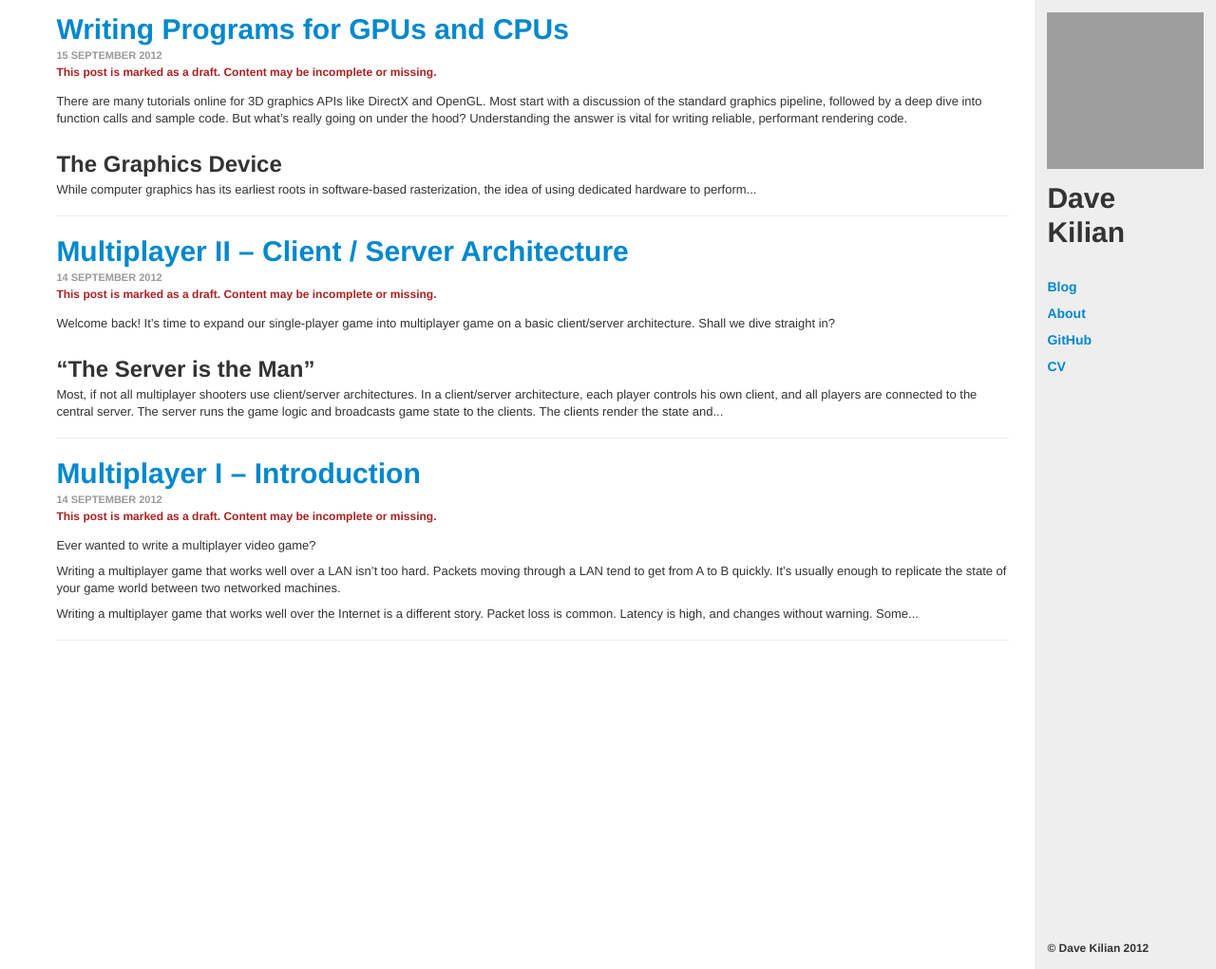
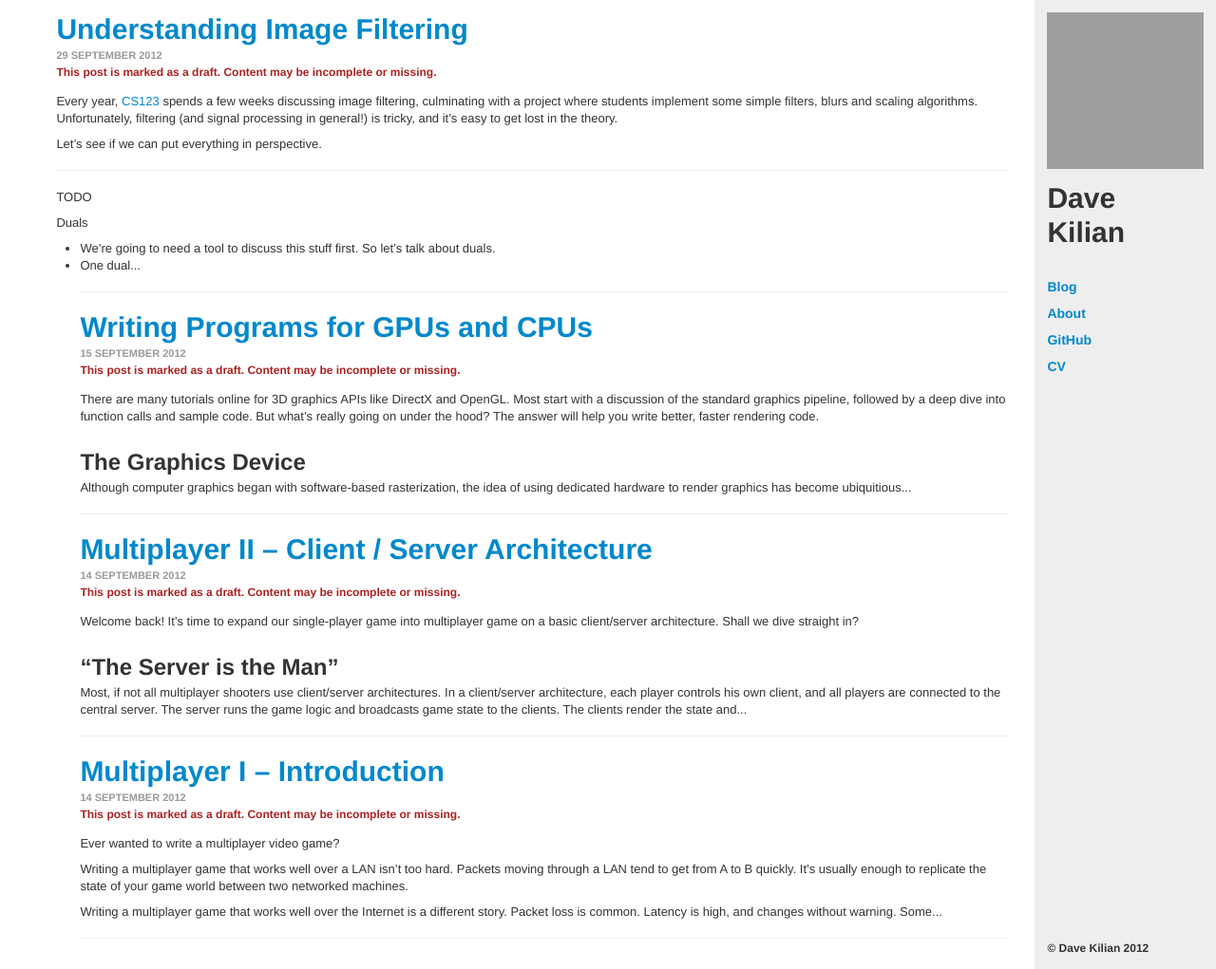
Before and after one commit to davekilian/davekilian.github.com, a Jekyll site: the page built from index.html, in a window 1280 px wide and 1021 px high. Shown: the whole window at 95% size. Built offline with Jekyll 4.4.1, drawn with Linux system fonts in a browser that asks for light colours; Markdown is read by kramdown in place of the engine named in the settings; some of the changed lines change nothing that is shown; grey boxes are pictures that could not be loaded.

Commit message:
Skeleton for a blog post about image processing

```diff
--- a/_posts/2012-09-15-programs-for-gpus-cpus.markdown
+++ b/_posts/2012-09-15-programs-for-gpus-cpus.markdown
@@ -8,15 +8,13 @@ draft: true
 There are many tutorials online for 3D graphics APIs like DirectX and OpenGL.
 Most start with a discussion of the standard graphics pipeline, followed by a
 deep dive into function calls and sample code. But what's really going on
-under the hood? Understanding the answer is vital for writing reliable,
-performant rendering code.
+under the hood? The answer will help you write better, faster rendering code.
 
 ## The Graphics Device
 
-While computer graphics has its earliest roots in software-based
-rasterization, the idea of using dedicated hardware to perform
-graphics-related tasks has become ubiquitious in computing today. To
-understand why, it's important to look at what makes graphics hardware
+Although computer graphics began with software-based rasterization, the idea
+of using dedicated hardware to render graphics has become ubiquitious in
+computing today. To understand why, we'll look at what makes graphics hardware
 special.
 
 The graphics card is an add-in card you can connect to your PC's
@@ -26,12 +24,12 @@ processors (called GPUs) and onboard RAM.
 
 A GPU can be thought of as a highly parallel CPU. Both GPUs and CPUs
 perform similar tasks (they both execute programs), but they do so
-in very different manners:
+very differently:
 
-* A CPU consists of a handful of complex cores that run at very
-  high speeds (often around 2-3 GHz).  In order to process a large data
-  set, where the same task needs to be performed on each element, the CPU
-  can process few elements at once. It moves through the data set sequentially.
+* A CPU consists of a handful of complex cores that run at high speeds (around
+  2-3 GHz). Given a parallelizable dataset (one with many elements that can be
+  processed in any order), a CPU can only handle a few elements at once. It
+  moves through the data set sequentially.
 
   This is an example of a **MIMD** (pronounced _"mim-dee"_) architecture. MIMD
   stands for "Multiple Instruction / Multiple Data." On a MIMD architecture,
@@ -42,7 +40,7 @@ in very different manners:
   They make up for this simplicity by packing many cores together (10s,
   100s, or sometimes 1000s).
 
-  The resulting system is **SIMD**: Single Instruction, Multiple Data.
+  This system is **SIMD**: Single Instruction, Multiple Data.
   GPUs excel at processing data sets in which each data element can be
   procesed on its own.
 
--- /dev/null
+++ b/_posts/2012-09-29-filtering.markdown
@@ -0,0 +1,117 @@
+---
+layout: post
+title: Understanding Image Filtering
+author: Dave
+draft: true
+---
+
+Every year, [CS123](http://cs.brown.edu/cs123) spends a few weeks discussing
+image filtering, culminating with a project where students implement some
+simple filters, blurs and scaling algorithms.
+Unfortunately, filtering (and signal processing in general!) is tricky, and
+it's easy to get lost in the theory.
+
+Let's see if we can put everything in perspective.
+
+---
+
+TODO
+
+Duals
+* We're going to need a tool to discuss this stuff first. So let's talk about duals.
+* One dual you've probably seen before is derivatives / integrals in calculus.
+* If you take a derivative of a function, you get another function. This new function
+  says something about the original function, but doesn't look like it at all. If
+  you integrate, you get the same thing back.
+* If you change the function, you get a new derivative. If you change the derivative,
+  integration gives you a different functions. So functions and their derivatives
+  line up, and you can go back between each other. This notion is called a _dual_.
+
+Spatial / Frequency Dual
+* Another dual relates to Fourier Transforms (link)
+* Every signal can be represented by a sum of infinitely many sine waves of all
+  possible frequencies. This isn't intuitively obvious!
+* Example with a simple sine wave. Be sure to explain how the horizontal axes don't
+  line up between the duals.
+* More complex example
+* This is a theoretical tool. We'll use it in a minute ...
+
+Sampling
+* Images as continuous functions
+* Our representation is a discretization -- sampling
+* What information can we represent with sampling? Nyquist limit
+* What happens when we don't adhere to the Nyquist limit?
+* So need to filter at twice the frequency of the signal from the real world.
+* But the number of samples we take is fixed ...
+* Compromise: change the signal, throwing out any high frequency noise
+* This is called low-pass filtering
+
+Low-Pass Filtering
+* Why did we take this digression?
+* Because low-pass filtering is really easy in the frequency domain. Just multiply
+  by the box function!
+* Show that it works.
+
+Perspective!
+* To recap, we're trying to represent images using a limited number of discrete samples.
+* To do this, we'll filter out high frequency noise. The result is a similar signal, but contains less information.
+* Here's our new algorithm:
+
+    Use FFT to create the frequency domain equivalent of the signal
+    Zero the high frequencies we can't represent
+    Use InvFFT to reconstruct the modified spatial domain function
+    That's our image!
+
+There's a Better (Read: Faster) Way
+* All this is complex math. It's probably pretty complicated and slow. Let's not deal with it?
+* It turns out you can do something completely different, entirely in the sample domain, to get the same result.
+* Namely, we can do _convolution_ using the _sinc(x)_ function.
+* Show sinc.
+
+Convolution
+* Urgh. Hard to explain.
+* I'll deal with this later haha
+
+Actually, That Strategy Sucks Too
+* I have a few stock answers for why it sucks, but I can't explain why (i.e. why are negatives really that bad?)
+* So look it up and have a solid answer for this
+
+Approximate!
+* We want functions with the same general shape
+* The box is a kind of silly approximation, but even then it's a first-order approximation.
+* Triangle is better
+* Discrete gaussians are pretty close.
+
+Recap
+* What we just did was low-pass filtering, "pass" (preserve) lower frequencies while deleting high frequencies.
+* We did this so we can preserve just the information we can actually represent with our pixel grid
+* There are more complexities, of course (taking a picture implicitly does some filtering). Read hughes/van dam (or CS123 slides!).
+* There's a related problem ...
+
+---
+
+This should probably be a different but shorter blog post
+
+Image Scaling
+* Idea that we're taking more or less fine-grained regularly distributed samples.
+* Let's look at scaling up first
+
+Reconstruction
+* We're missing data.
+* All we have is these points. What happened in between?
+* Some examples of what could have happened
+* So we'll just guess. What's a good guess?
+* Some different interpolation functions.
+* We can just sample along these graphs. Noice!
+
+Downscaling
+* We can use the same strategy for scaling images down, right?
+* One major problem ... what happens to the frequencies when we scale down?
+* Oh no. They go up. What if we have high frequencies again?
+* Well we know what to do. Filter them out first! Then resample.
+* It turns out you can filter and intepolate in one step, using a single filter function.
+
+Recap
+* Again we passed over stuff.
+* Hopefully you at least have a good enough intuition to talk about theoretical complexities now.
+* Happy filtering!
```
